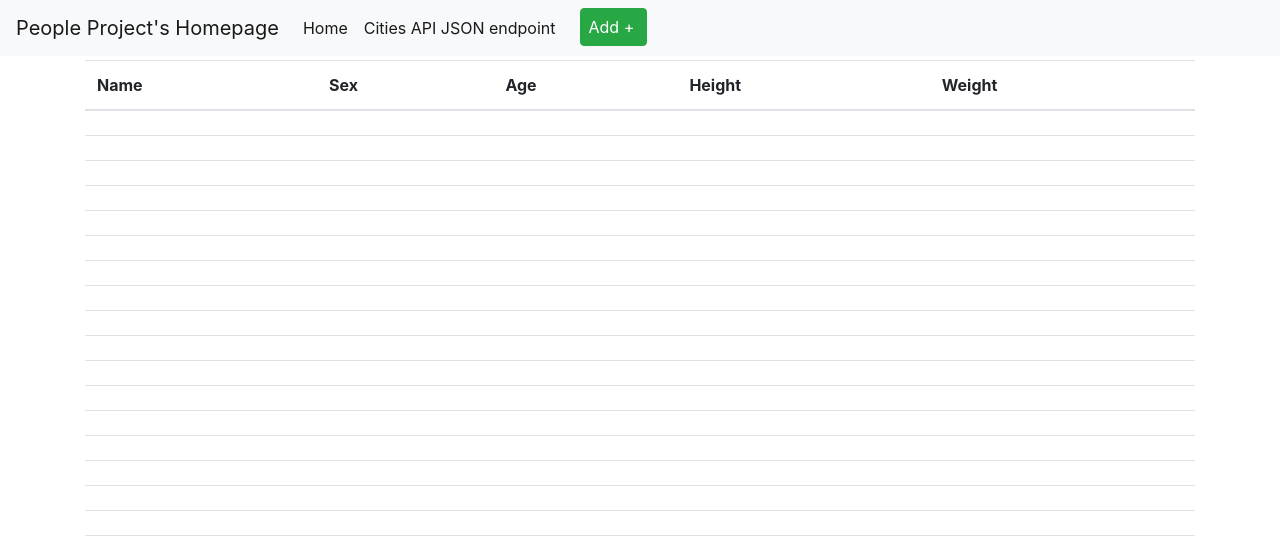
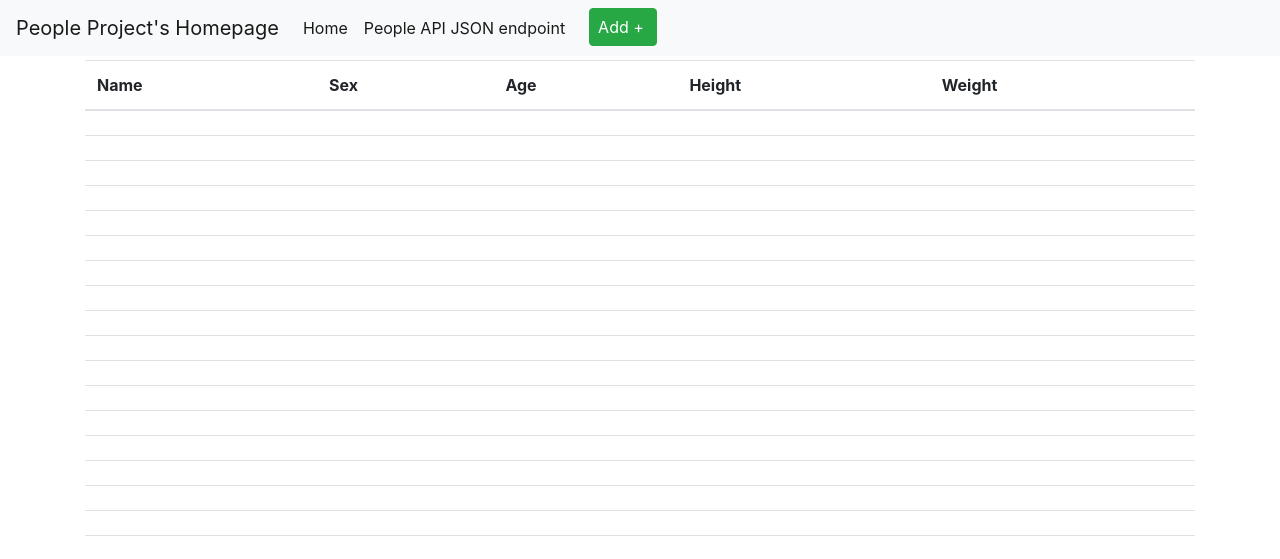
Before and after one commit to meahesachin/webapp3, a Flask app: page / in a window 1280 px wide. Shown: the top 559 px of the page. Run offline with Flask 2, Linux system fonts and the light colour scheme; data comes from the database, SQL or seed files in the repository; lists and menus that the app fills with data are empty; some libraries are stand-ins or nearby versions.

Commit message:
Step 14: Fix: Updated code in app.py and layout.html for correct operation

```diff
--- a/app/app.py
+++ b/app/app.py
@@ -30,7 +30,7 @@ def record_view(person_id):
     cursor = mysql.get_db().cursor()
     cursor.execute('SELECT * FROM tblPeopleImport WHERE id=%s', person_id)
     result = cursor.fetchall()
-    return render_template('view.html', title='View Form', city=result[0])
+    return render_template('view.html', title='View Form', person=result[0])
 
 
 @app.route('/edit/<int:person_id>', methods=['GET'])
@@ -38,7 +38,7 @@ def form_edit_get(person_id):
     cursor = mysql.get_db().cursor()
     cursor.execute('SELECT * FROM tblPeopleImport WHERE id=%s', person_id)
     result = cursor.fetchall()
-    return render_template('edit.html', title='Edit Form', city=result[0])
+    return render_template('edit.html', title='Edit Form', person=result[0])
 
 
 @app.route('/edit/<int:person_id>', methods=['POST'])
--- a/app/templates/layout.html
+++ b/app/templates/layout.html
@@ -34,10 +34,10 @@
             <a class="nav-link" href="/">Home <span class="sr-only">(current)</span></a>
         </li>
         <li class="nav-item active">
-            <a class="nav-link" href="/api/v1/cities">Cities API JSON endpoint <span class="sr-only">(current)</span></a>
+            <a class="nav-link" href="/api/v1/people">People API JSON endpoint <span class="sr-only">(current)</span></a>
         </li>
         <li class="nav-item active">
-            <a class="btn btn-success pl-2 lr-2 ml-3" href="/cities/new">Add +<span class="sr-only">(current)</span></a>
+            <a class="btn btn-success pl-2 lr-2 ml-3" href="/people/new">Add +<span class="sr-only">(current)</span></a>
         </li>
     </ul>
   </div>
```
